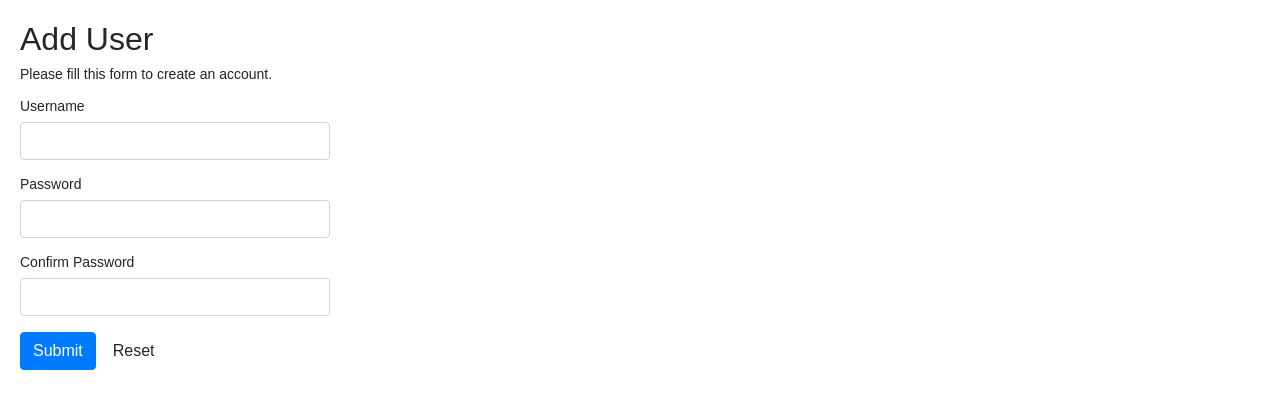
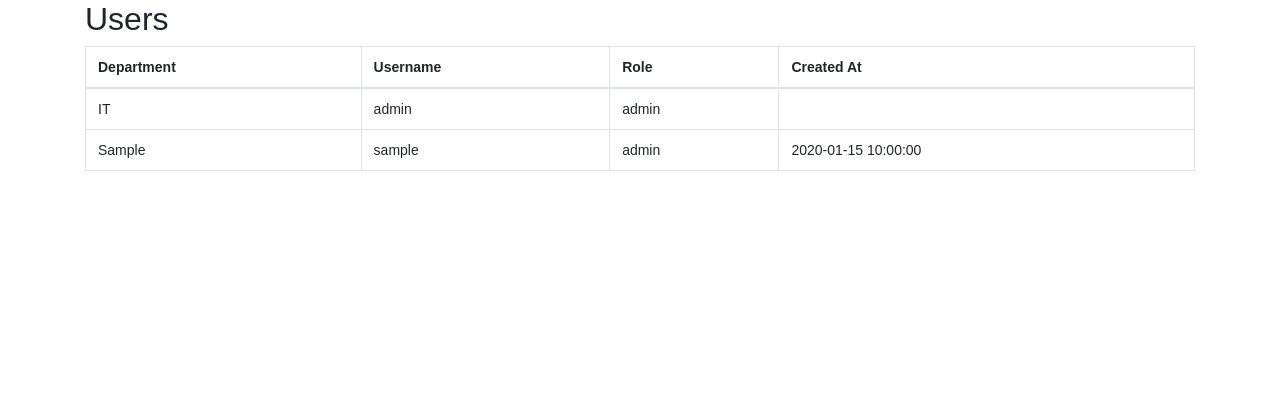
Before and after one commit to gilmour59/ticketsystem, a PHP site: page /users.php in a window 1280 px wide. Shown: the top 409 px of the page. Run offline with PHP 8.4, Linux system fonts and the light colour scheme; the visitor is signed in with stand-in values (Sample User, id 1); tables that the repository leaves empty or names only in its code hold one stand-in row (values such as "Sample post").

Commit message:
done with admin auth

```diff
--- a/admin/add-users.php
+++ b/admin/add-users.php
@@ -1,4 +1,10 @@
 <?php
+    session_start();
+
+    //Authorization; normal always first!
+    require_once("authorize-normal.php");
+    require_once("authorize-admin.php");
+
     // Include config file
     require_once("../config/connectvars.php");
 
--- a/admin/authorize-admin.php
+++ b/admin/authorize-admin.php
@@ -1,5 +1,5 @@
 <?php
-  if (isset($_SESSION['ROLE']) !== 'admin') {
+  if (isset($_SESSION['role']) && $_SESSION['role'] !== 'admin') {
     // The user name/password are incorrect so send the authentication headers
     header('HTTP/1.1 401 Unauthorized');
     header("location: /ticketsystem/welcome.php");
--- a/admin/users.php
+++ b/admin/users.php
@@ -1,100 +1,19 @@
 <?php
-// Include config file
-require_once("../config/connectvars.php");
+    session_start();
 
-// Define variables and initialize with empty values
-$username = $password = $confirm_password = "";
-$username_err = $password_err = $confirm_password_err = "";
+    //Authorization; normal always first!
+    require_once("authorize-normal.php");
+    require_once("authorize-admin.php");
 
-// Processing form data when form is submitted
-if($_SERVER["REQUEST_METHOD"] == "POST"){
-
-    // Validate username
-    if(empty(trim($_POST["username"]))){
-        $username_err = "Please enter a username.";
-    } else{
-        // Prepare a select statement
-        $sql = "SELECT id FROM users WHERE username = ?";
-
-        if($stmt = mysqli_prepare($link, $sql)){
-            // Bind variables to the prepared statement as parameters
-            mysqli_stmt_bind_param($stmt, "s", $param_username);
-
-            // Set parameters
-            $param_username = trim($_POST["username"]);
-
-            // Attempt to execute the prepared statement
-            if(mysqli_stmt_execute($stmt)){
-                /* store result */
-                mysqli_stmt_store_result($stmt);
-
-                if(mysqli_stmt_num_rows($stmt) == 1){
-                    $username_err = "This username is already taken.";
-                } else{
-                    $username = trim($_POST["username"]);
-                }
-            } else{
-                echo "Oops! Something went wrong. Please try again later.";
-            }
-            // Close statement
-            mysqli_stmt_close($stmt);
-        }
-    }
-
-    // Validate password
-    if(empty(trim($_POST["password"]))){
-        $password_err = "Please enter a password.";
-    } elseif(strlen(trim($_POST["password"])) < 6){
-        $password_err = "Password must have atleast 6 characters.";
-    } else{
-        $password = trim($_POST["password"]);
-    }
-
-    // Validate confirm password
-    if(empty(trim($_POST["confirm_password"]))){
-        $confirm_password_err = "Please confirm password.";
-    } else{
-        $confirm_password = trim($_POST["confirm_password"]);
-        if(empty($password_err) && ($password != $confirm_password)){
-            $confirm_password_err = "Password did not match.";
-        }
-    }
-
-    // Check input errors before inserting in database
-    if(empty($username_err) && empty($password_err) && empty($confirm_password_err)){
-
-        // Prepare an insert statement
-        $sql = "INSERT INTO users (username, password) VALUES (?, ?)";
-
-        if($stmt = mysqli_prepare($link, $sql)){
-            // Bind variables to the prepared statement as parameters
-            mysqli_stmt_bind_param($stmt, "ss", $param_username, $param_password);
-
-            // Set parameters
-            $param_username = $username;
-            $param_password = password_hash($password, PASSWORD_DEFAULT); // Creates a password hash
-
-            // Attempt to execute the prepared statement
-            if(mysqli_stmt_execute($stmt)){
-                // Redirect to login page
-                header("location: /login.php");
-            } else{
-                echo "Something went wrong. Please try again later.";
-            }
-            // Close statement
-            mysqli_stmt_close($stmt);
-        }
-    }
-    // Close connection
-    mysqli_close($link);
-}
+    // Include config file
+    require_once("../config/connectvars.php");
 ?>
 
 <!DOCTYPE html>
 <html lang="en">
     <head>
         <meta charset="UTF-8">
-        <title>Sign Up</title>
+        <title>Users</title>
         <link rel="stylesheet" href="https://stackpath.bootstrapcdn.com/bootstrap/4.3.1/css/bootstrap.min.css" integrity="sha384-ggOyR0iXCbMQv3Xipma34MD+dH/1fQ784/j6cY/iJTQUOhcWr7x9JvoRxT2MZw1T" crossorigin="anonymous">
         <script src="https://stackpath.bootstrapcdn.com/bootstrap/4.3.1/js/bootstrap.min.js" integrity="sha384-JjSmVgyd0p3pXB1rRibZUAYoIIy6OrQ6VrjIEaFf/nJGzIxFDsf4x0xIM+B07jRM" crossorigin="anonymous"></script>
         <style type="text/css">
@@ -103,30 +22,32 @@ if($_SERVER["REQUEST_METHOD"] == "POST"){
         </style>
     </head>
     <body>
-        <div class="wrapper">
-            <h2>Add User</h2>
-            <p>Please fill this form to create an account.</p>
-            <form action="<?php echo htmlspecialchars($_SERVER["PHP_SELF"]); ?>" method="post">
-                <div class="form-group <?php echo (!empty($username_err)) ? 'has-error' : ''; ?>">
-                    <label>Username</label>
-                    <input type="text" name="username" class="form-control" value="<?php echo $username; ?>">
-                    <span class="help-block"><?php echo $username_err; ?></span>
-                </div>
-                <div class="form-group <?php echo (!empty($password_err)) ? 'has-error' : ''; ?>">
-                    <label>Password</label>
-                    <input type="password" name="password" class="form-control" value="<?php echo $password; ?>">
-                    <span class="help-block"><?php echo $password_err; ?></span>
-                </div>
-                <div class="form-group <?php echo (!empty($confirm_password_err)) ? 'has-error' : ''; ?>">
-                    <label>Confirm Password</label>
-                    <input type="password" name="confirm_password" class="form-control" value="<?php echo $confirm_password; ?>">
-                    <span class="help-block"><?php echo $confirm_password_err; ?></span>
-                </div>
-                <div class="form-group">
-                    <input type="submit" class="btn btn-primary" value="Submit">
-                    <input type="reset" class="btn btn-default" value="Reset">
-                </div>
-            </form>
+        <div class="container">
+            <h2>Users</h2>
+            <table class="table table-bordered">
+                <thead>
+                    <th>Department</th>
+                    <th>Username</th>
+                    <th>Role</th>
+                    <th>Created At</th>
+                </thead>
+            <?php
+                $query = "SELECT * FROM users ORDER BY role ASC, department ASC";
+                $data = mysqli_query($link, $query);
+
+                if (mysqli_num_rows($data) > 0){
+                    while ($row = mysqli_fetch_assoc($data)) {
+                        echo '<tr>';
+                        echo '<td>' . $row['department'] . '</td>';
+                        echo '<td>' . $row['username'] . '</td>';
+                        echo '<td>' . $row['role'] . '</td>';
+                        echo '<td>' . $row['created_at'] . '</td>';
+                        echo '</tr>';
+                    }
+                }
+                mysqli_close($link);
+            ?>
+            </table>
         </div>
     </body>
 </html>
--- a/auth/login.php
+++ b/auth/login.php
@@ -52,7 +52,7 @@ if($_SERVER["REQUEST_METHOD"] == "POST"){
                 // Check if username exists, if yes then verify password
                 if(mysqli_stmt_num_rows($stmt) == 1){
                     // Bind result variables
-                    mysqli_stmt_bind_result($stmt, $id, $username, $hashed_password, $role);
+                    mysqli_stmt_bind_result($stmt, $user_id, $username, $hashed_password, $role);
                     if(mysqli_stmt_fetch($stmt)){
                         if(password_verify($password, $hashed_password)){
                             // Password is correct, so start a new session
@@ -60,7 +60,7 @@ if($_SERVER["REQUEST_METHOD"] == "POST"){
 
                             // Store data in session variables
                             $_SESSION["loggedin"] = true;
-                            $_SESSION["id"] = $id;
+                            $_SESSION["user_id"] = $user_id;
                             $_SESSION["username"] = $username;
                             $_SESSION["role"] = $role;
 
--- a/welcome.php
+++ b/welcome.php
@@ -1,6 +1,8 @@
 <?php
     // Initialize the session
     session_start();
+
+    require_once("admin/authorize-normal.php");
 ?>
 
 <!DOCTYPE html>
@@ -19,7 +21,7 @@
             <h1>Hi, <b><?php echo htmlspecialchars($_SESSION["username"]); ?></b>. Welcome.</h1>
         </div>
         <p>
-            <a href="logout.php" class="btn btn-danger">Sign Out of Your Account</a>
+            <a href="auth/logout.php" class="btn btn-danger">Sign Out of Your Account</a>
         </p>
     </body>
 </html>
```
Lines whose indentation alone changed are shown as unchanged.
